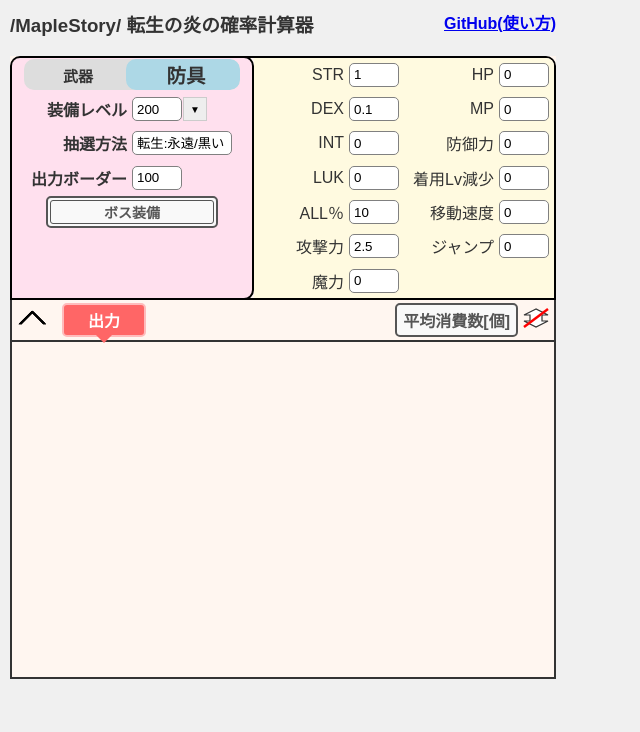
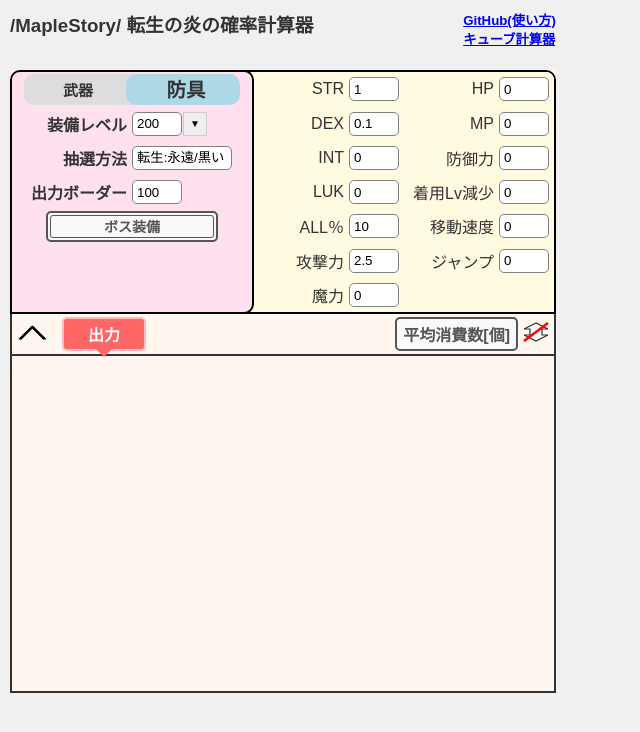
Before and after one commit to roclAknn/EV-RebirthFlame, a plain HTML site: page index.html in a window 1280 px wide. Shown: the whole page, without its empty margins (0-640 px from the left). Drawn offline with nearby package versions, Linux system fonts and the light colour scheme.

Commit message:
Add files via upload

```diff
--- a/index.html
+++ b/index.html
@@ -13,7 +13,10 @@
 <body>
   <header>
     <h3 style="margin-top: 0;">/MapleStory/ 転生の炎の確率計算器</h3>
-    <h4 style="margin-top: 0;"><a target="_blank" href="https://github.com/roclAknn/EV-RebirthFlame">GitHub(使い方)</a></h4>
+    <h5 style="margin-top: 0;">
+      <a target="_blank" href="https://github.com/roclAknn/EV-RebirthFlame">GitHub(使い方)</a><br>
+      <a target="_blank" href="https://roclaknn.github.io/EV-Cube-Calculator/">キューブ計算器</a>
+    </h5>
   </header>
   <div id="main">
     <div id="headerdiv">
```
